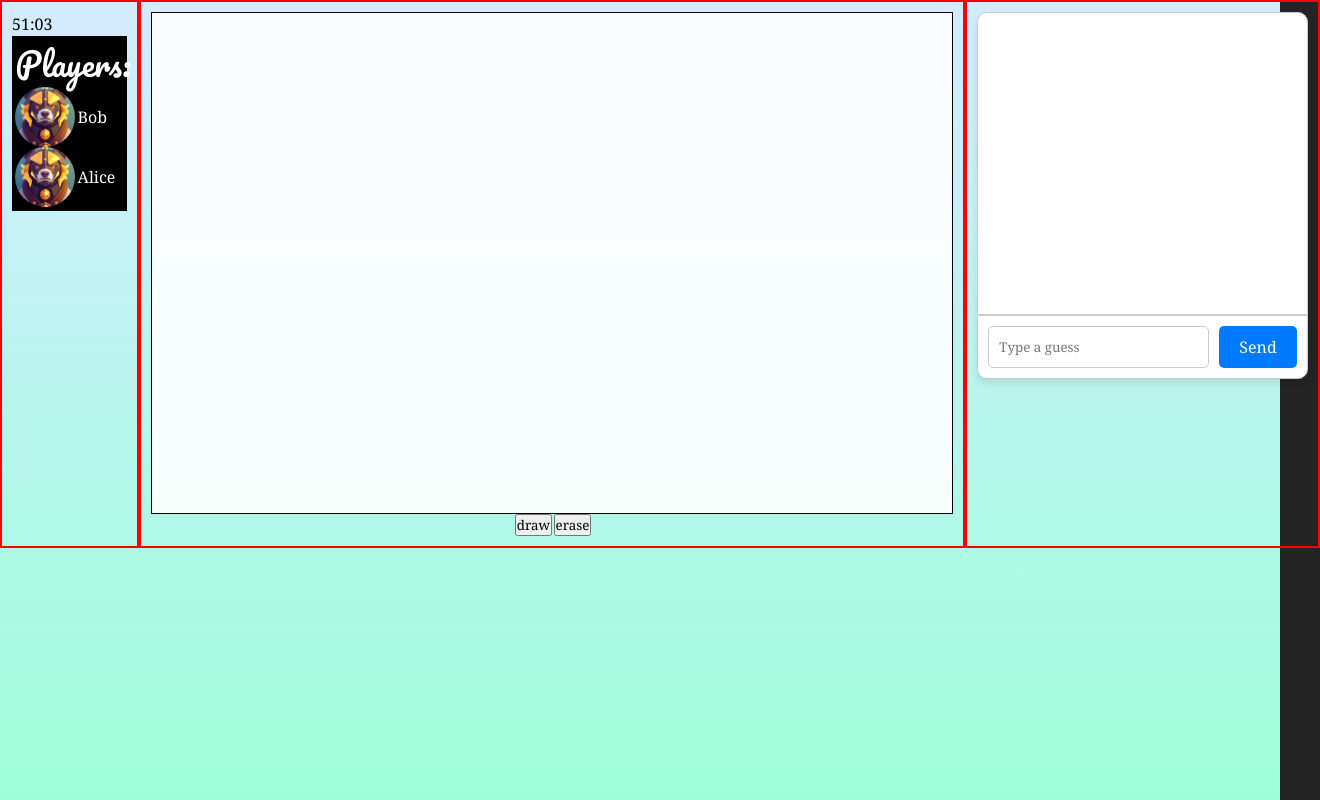
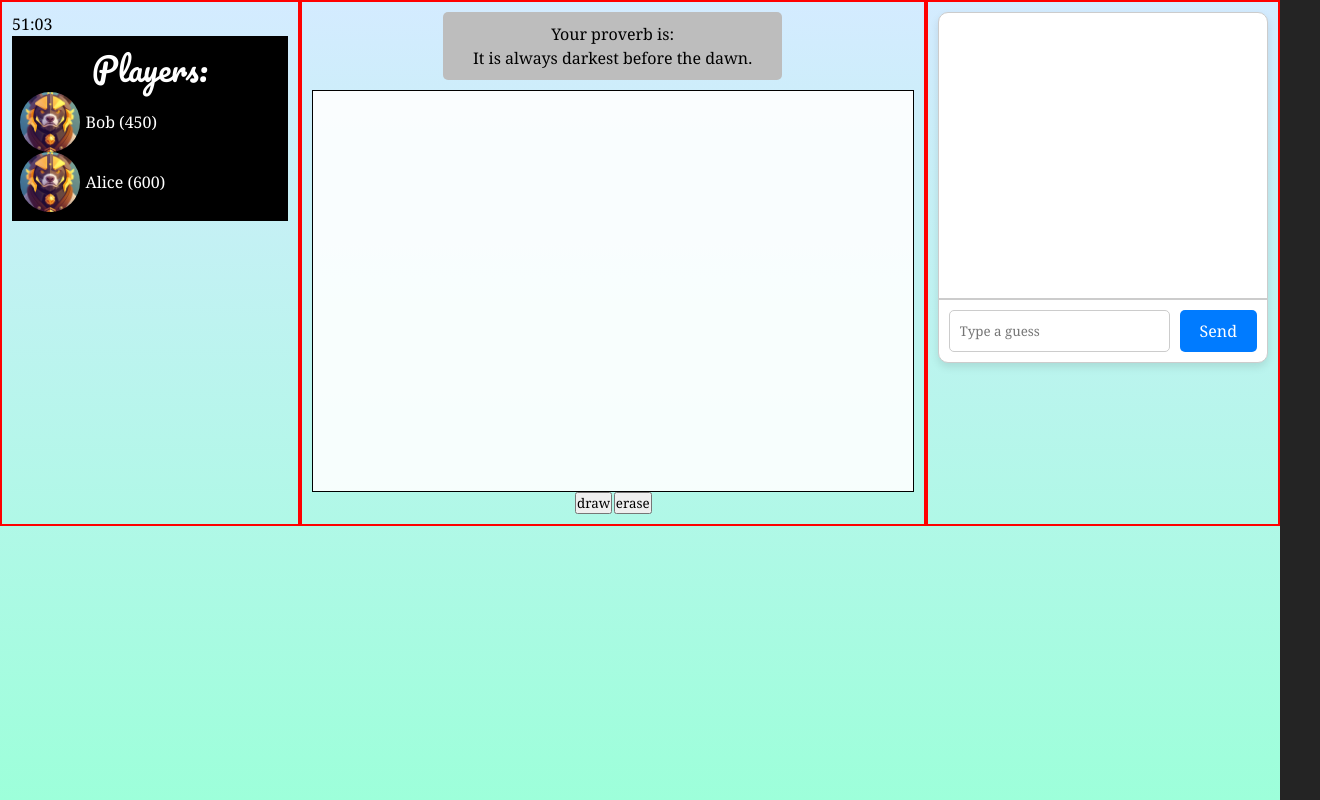
Before and after one commit to rachel-meadows/proverb-painter, a React (Vite) app in the folder proverb-painter.client/: page /game in a window 1280 px wide. Shown: the whole page, 1320 px wide, since content can reach past the window. Built offline with nearby package versions, Linux system fonts and the light colour scheme.

Commit message:
Add element to put proverb in

```diff
--- a/proverb-painter.client/src/Game.css
+++ b/proverb-painter.client/src/Game.css
@@ -12,6 +12,15 @@
 .game-centreThird {
     display: flex;
     align-items: center;
+    flex-direction: column;
+    text-align: center;
+    gap: 10px;
+}
+
+.game-proverbContainer {
+    background-color: rgb(189, 189, 189);
+    padding: 10px 30px;
+    border-radius: 5px;
 }
 
 .game-canvasPlacement {
--- a/proverb-painter.client/src/Game.jsx
+++ b/proverb-painter.client/src/Game.jsx
@@ -93,21 +93,25 @@ function Game() {
           <h1 className="centreText">Players:</h1>
           <div className="common-horizontalFlex">
             <div className="common-avatar smallAvatar"></div>
-            <p className="displayData">Bob</p>
+            <p className="displayData">Bob (450)</p>
           </div>
           <div className="common-horizontalFlex">
             <div className="common-avatar smallAvatar"></div>
-            <p className="displayData">Alice</p>
+            <p className="displayData">Alice (600)</p>
           </div>
         </div>
       </div>
       <div className="game-column game-centreThird">
+        <div className="game-proverbContainer">
+          <p>Your proverb is:</p>
+          It is always darkest before the dawn.
+        </div>
         <div className="game-canvasPlacement">
           <canvas
             className="game-canvas"
             ref={canvasRef}
-            width="800"
-            height="500"
+            width="600"
+            height="400"
           ></canvas>
           <div className="common-horizontalFlex">
             <input
```
